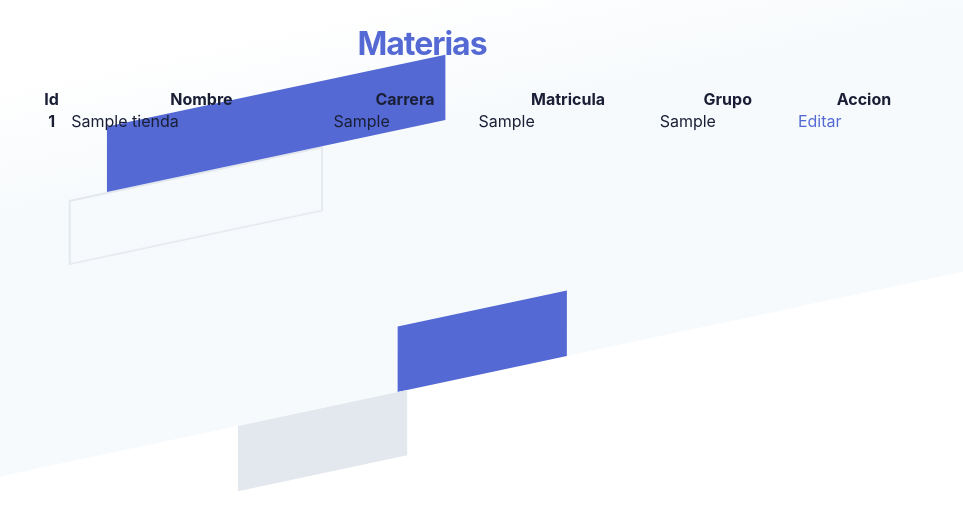
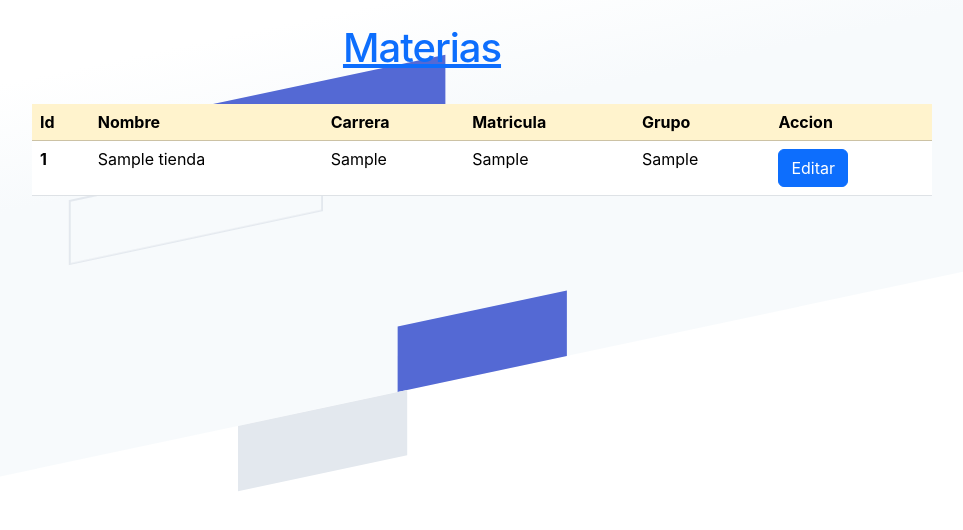
Before and after one commit to Alondra-Mendoza03/SaberhacerU2, a PHP site: page /welcome.php in a window 1280 px wide. Shown: the top 530 px of the page, without its empty margins (218-1181 px from the left). Run offline with PHP 8.4, Linux system fonts and the light colour scheme; tables that the repository leaves empty or names only in its code hold one stand-in row (values such as "Sample post").

Commit message:
Update welcome.php

```diff
--- a/welcome.php
+++ b/welcome.php
@@ -4,6 +4,7 @@
   <meta charset="utf-8">
   <title>Materias registradas</title>
   <link rel="stylesheet" type="text/css" href="style.css">
+  <link href="https://cdn.jsdelivr.net/npm/bootstrap@5.3.3/dist/css/bootstrap.min.css" rel="stylesheet" integrity="sha384-QWTKZyjpPEjISv5WaRU9OFeRpok6YctnYmDr5pNlyT2bRjXh0JMhjY6hW+ALEwIH" crossorigin="anonymous">
 </head>
 
 <body>
@@ -48,10 +49,10 @@
 
               <form  id="stripe-login" method="post">
 
-               <table class="table"  style="width: 900px; margin-left: 250px; " >
-        <thead class="table-warning">
+              <table class="table"  style="width: 900px; margin-left: 250px; " >
+        <thead class="table-warning" style="background-color: rgb(84, 105, 212); " >
             <tr>
-        <th scope="col">Id</th>
+            <th scope="col">Id</th>
             <th scope="col">Nombre</th>
             <th scope="col">Carrera</th>
             <th scope="col">Matricula</th>
@@ -61,10 +62,12 @@
 
 
 
+
             </tr>
         </thead>
         <?php
-             include 'conn.php';
+
+include 'conn.php';
 
 $sql = "SELECT * FROM tienda";
 $resultado = $conexion->query($sql);
```
